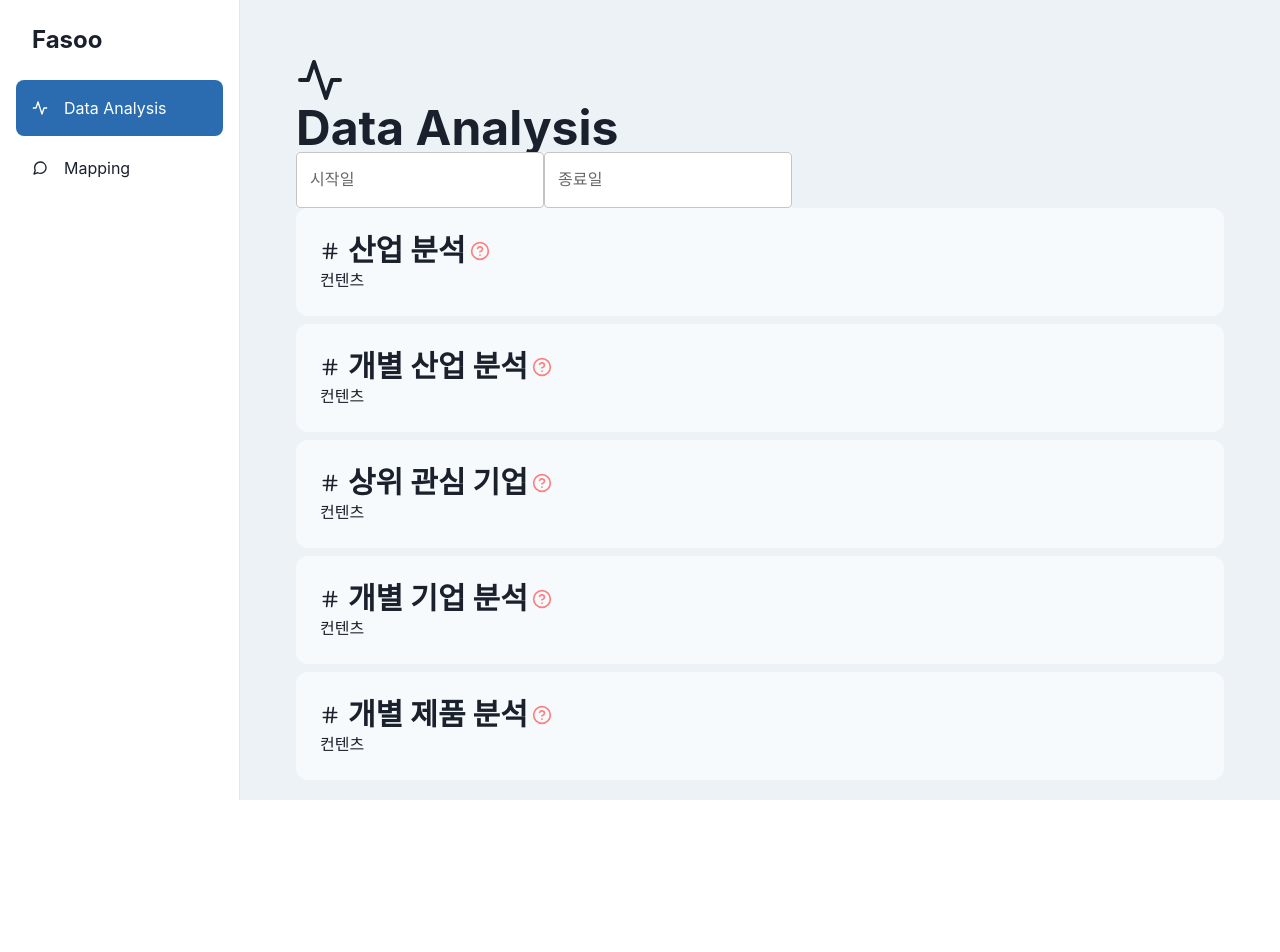
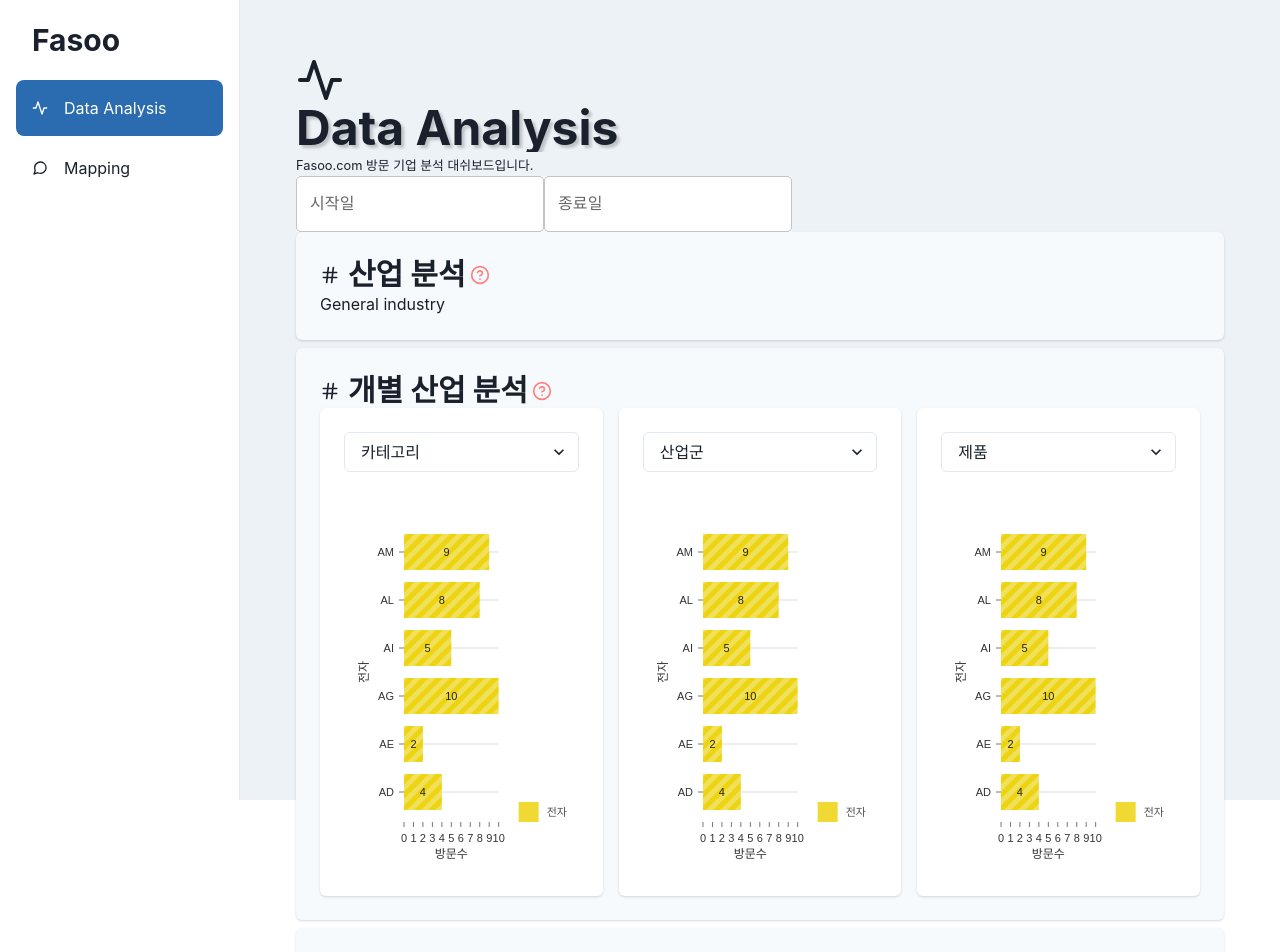
Before and after one commit to LogBoard-fasoo/logboard_client, a React (Create React App) app: page /data-analysis in a window 1280 px wide. Shown: the top 952 px of the page. Before the commit the page ends 800 px from the top, so only its background shows below. Built offline with nearby package versions, Linux system fonts and the light colour scheme.

Commit message:
feat: Horitonzal Bar chart

```diff
--- a/package.json
+++ b/package.json
@@ -10,6 +10,7 @@
     "@mui/lab": "^5.0.0-alpha.132",
     "@mui/material": "^5.13.3",
     "@mui/x-date-pickers": "^6.6.0",
+    "@nivo/bar": "^0.83.0",
     "@testing-library/jest-dom": "^5.16.5",
     "@testing-library/react": "^13.4.0",
     "@testing-library/user-event": "^13.5.0",
--- /dev/null
+++ b/src/components/common/Dropdown.jsx
@@ -0,0 +1,14 @@
+import React from "react";
+import { Select } from "@chakra-ui/react";
+
+export default function CustomDropdown({ placeholder, optionsDict }) {
+    return (
+        <Select placeholder={placeholder}>
+            {Object.entries(optionsDict).map((d, idx) => (
+                <option key={idx} value={d[1]}>
+                    {d[1]}
+                </option>
+            ))}
+        </Select>
+    );
+}
--- /dev/null
+++ b/src/components/common/HBarChart.jsx
@@ -0,0 +1,88 @@
+import React from "react";
+import { ResponsiveBar } from "@nivo/bar";
+
+export default function HBarChart({ data }) {
+    return (
+        <ResponsiveBar
+            data={data}
+            keys={["전자"]}
+            indexBy="방문수"
+            margin={{ top: 50, right: 80, bottom: 50, left: 60 }}
+            padding={0.25}
+            layout="horizontal"
+            valueScale={{ type: "linear" }}
+            indexScale={{ type: "band", round: true }}
+            colors={["#EED310"]}
+            defs={[
+                {
+                    id: "lines",
+                    type: "patternLines",
+                    background: "inherit",
+                    color: "#F0E15B",
+                    rotation: -45,
+                    lineWidth: 5,
+                    spacing: 10,
+                },
+            ]}
+            fill={[
+                {
+                    match: {
+                        id: "전자",
+                    },
+                    id: "lines",
+                },
+            ]}
+            axisTop={null}
+            axisRight={null}
+            axisBottom={{
+                tickSize: 5,
+                tickPadding: 5,
+                tickRotation: 0,
+                legend: "방문수",
+                legendPosition: "middle",
+                legendOffset: 32,
+            }}
+            axisLeft={{
+                tickSize: 5,
+                tickPadding: 5,
+                tickRotation: 0,
+                legend: "전자",
+                legendPosition: "middle",
+                legendOffset: -40,
+            }}
+            labelSkipWidth={12}
+            labelSkipHeight={12}
+            labelTextColor={{
+                from: "color",
+                modifiers: [["darker", 5]],
+            }}
+            legends={[
+                {
+                    dataFrom: "keys",
+                    anchor: "bottom-right",
+                    direction: "column",
+                    justify: false,
+                    translateX: 120,
+                    translateY: 0,
+                    itemsSpacing: 1,
+                    itemWidth: 100,
+                    itemHeight: 20,
+                    itemDirection: "left-to-right",
+                    itemOpacity: 0.85,
+                    symbolSize: 20,
+                    effects: [
+                        {
+                            on: "hover",
+                            style: {
+                                itemOpacity: 1,
+                            },
+                        },
+                    ],
+                },
+            ]}
+            role="application"
+            ariaLabel="Horizontal Bar chart"
+            barAriaLabel={(e) => e.id + ": " + e.formattedValue + " in 방문수: " + e.indexValue}
+        />
+    );
+}
--- /dev/null
+++ b/src/components/dataAnalysis/GeneralIndustry.jsx
@@ -0,0 +1,5 @@
+import React from "react";
+
+export default function GeneralIndustry() {
+    return <div>General industry</div>;
+}
--- /dev/null
+++ b/src/components/dataAnalysis/SpecificCompany.jsx
@@ -0,0 +1,5 @@
+import React from "react";
+
+export default function SpecificCompany() {
+    return <div>Specific company</div>;
+}
--- /dev/null
+++ b/src/components/dataAnalysis/SpecificIndustry.jsx
@@ -0,0 +1,59 @@
+import React from "react";
+import CustomDropdown from "../common/Dropdown";
+import { Box, Grid } from "@chakra-ui/react";
+import HBarChart from "../common/HBarChart";
+
+const data = [
+    {
+        방문수: "AD",
+        전자: 4,
+    },
+    {
+        방문수: "AE",
+        전자: 2,
+    },
+    {
+        방문수: "AG",
+        전자: 10,
+    },
+    {
+        방문수: "AI",
+        전자: 5,
+    },
+    {
+        방문수: "AL",
+        전자: 8,
+    },
+    {
+        방문수: "AM",
+        전자: 9,
+    },
+];
+
+export default function SpecificIndustry() {
+    const props = [
+        { placeholder: "카테고리", optionsDict: { 1: "전자", 2: "음식" }, data: data },
+        { placeholder: "산업군", optionsDict: { 1: "전자", 2: "음식" }, data: data },
+        { placeholder: "제품", optionsDict: { 1: "전자", 2: "음식" }, data: data },
+    ];
+    return (
+        <Box>
+            <Grid templateColumns={{ base: "1fr", xl: "1fr 1fr 1fr" }} gap={4}>
+                {props.map((prop, idx) => (
+                    <SpecificIndustryBox key={idx} {...prop} />
+                ))}
+            </Grid>
+        </Box>
+    );
+}
+
+function SpecificIndustryBox({ placeholder, optionsDict, data }) {
+    return (
+        <Box boxShadow="base" p="6" rounded="md" bg="white">
+            <CustomDropdown placeholder={placeholder} optionsDict={optionsDict} />
+            <Box style={{ width: "100%", height: "400px" }}>
+                <HBarChart data={data} />
+            </Box>
+        </Box>
+    );
+}
--- /dev/null
+++ b/src/components/dataAnalysis/SpecificProduct.jsx
@@ -0,0 +1,5 @@
+import React from "react";
+
+export default function SpecificProduct() {
+    return <div>Specific Product</div>;
+}
--- /dev/null
+++ b/src/components/dataAnalysis/TopCompanies.jsx
@@ -0,0 +1,5 @@
+import React from "react";
+
+export default function TopCompanies() {
+    return <div>Top Companies</div>;
+}
--- a/src/components/layout/Sidebar.jsx
+++ b/src/components/layout/Sidebar.jsx
@@ -59,7 +59,7 @@ function SidebarContent({ onClose, ...rest }) {
             {...rest}
         >
             <Flex h="20" alignItems="center" mx="8" justifyContent="space-between">
-                <Heading as="h2" fontSize="2xl" fontWeight="bold">
+                <Heading as="h2" fontSize="3xl" fontWeight="bold">
                     Fasoo
                 </Heading>
                 <CloseButton display={{ base: "flex", md: "none" }} onClick={onClose} />
--- a/src/components/pages/DataAnalysis.jsx
+++ b/src/components/pages/DataAnalysis.jsx
@@ -5,22 +5,30 @@ import { Heading } from "@chakra-ui/react";
 import { FiHash, FiActivity } from "react-icons/fi";
 import CustomTooltip from "../common/Tooltip";
 import CustomDateRangePicker from "../common/Datepicker";
+import GeneralIndustry from "../dataAnalysis/GeneralIndustry";
+import SpecificIndustry from "../dataAnalysis/SpecificIndustry";
+import TopCompanies from "../dataAnalysis/TopCompanies";
+import SpecificCompany from "../dataAnalysis/SpecificCompany";
+import SpecificProduct from "../dataAnalysis/SpecificProduct";
 
 export default function DataAnalysis() {
     const containerProps = [
-        { title: "산업 분석", tooltipContent: "산업분석임다", children: "컨텐츠" },
-        { title: "개별 산업 분석", tooltipContent: "산업분석임다", children: "컨텐츠" },
-        { title: "상위 관심 기업", tooltipContent: "산업분석임다", children: "컨텐츠" },
-        { title: "개별 기업 분석", tooltipContent: "산업분석임다", children: "컨텐츠" },
-        { title: "개별 제품 분석", tooltipContent: "산업분석임다", children: "컨텐츠" },
+        { title: "산업 분석", tooltipContent: "산업분석임다", children: <GeneralIndustry /> },
+        { title: "개별 산업 분석", tooltipContent: "산업분석임다", children: <SpecificIndustry /> },
+        { title: "상위 관심 기업", tooltipContent: "산업분석임다", children: <TopCompanies /> },
+        { title: "개별 기업 분석", tooltipContent: "산업분석임다", children: <SpecificCompany /> },
+        { title: "개별 제품 분석", tooltipContent: "산업분석임다", children: <SpecificProduct /> },
     ];
     return (
         <Sidebar>
             <Box h="100%" p="10">
-                <Heading as="h1" size="2xl" noOfLines={1}>
-                    <FiActivity />
-                    Data Analysis
-                </Heading>
+                <Box>
+                    <Heading as="h1" size="2xl" noOfLines={1} textShadow="3px 3px 3px rgba(0,0,0,0.2)">
+                        <FiActivity />
+                        Data Analysis
+                    </Heading>
+                    <small>Fasoo.com 방문 기업 분석 대쉬보드입니다.</small>
+                </Box>
                 <CustomDateRangePicker />
                 <Stack>
                     {containerProps.map(({ children, ...rest }, idx) => (
@@ -36,7 +44,7 @@ export default function DataAnalysis() {
 
 function Container({ title, titleIcon, children, tooltipContent }) {
     return (
-        <Box bg="gray.50" borderRadius="xl" p={6}>
+        <Box bg="gray.50" borderRadius="xl" p={6} boxShadow="base" rounded="md">
             <Heading as="h2" size="lg">
                 <Icon
                     boxSize={5}
```
Also changed, not shown: 2 other files (tests, documents, lock files or other folders).
